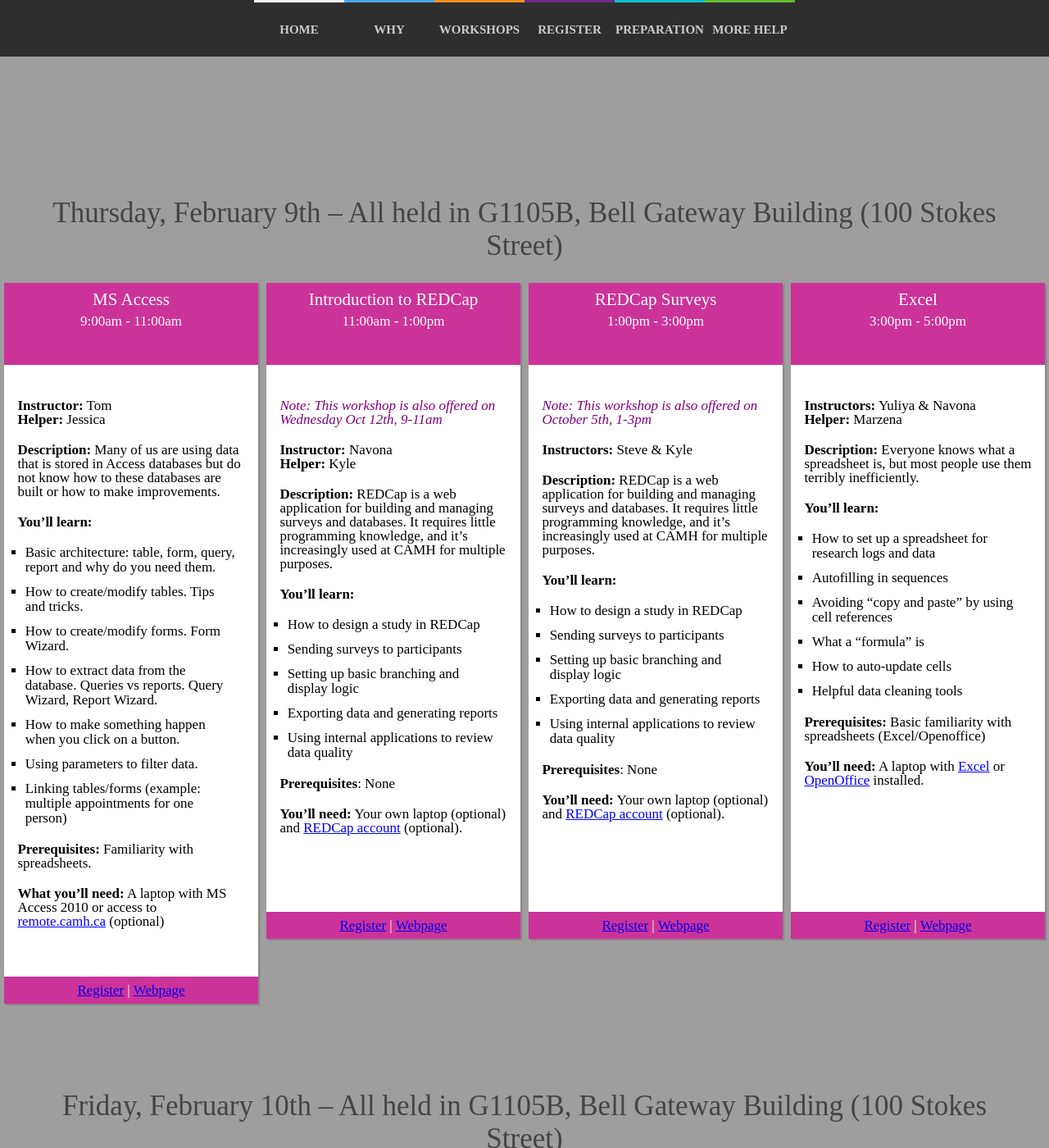
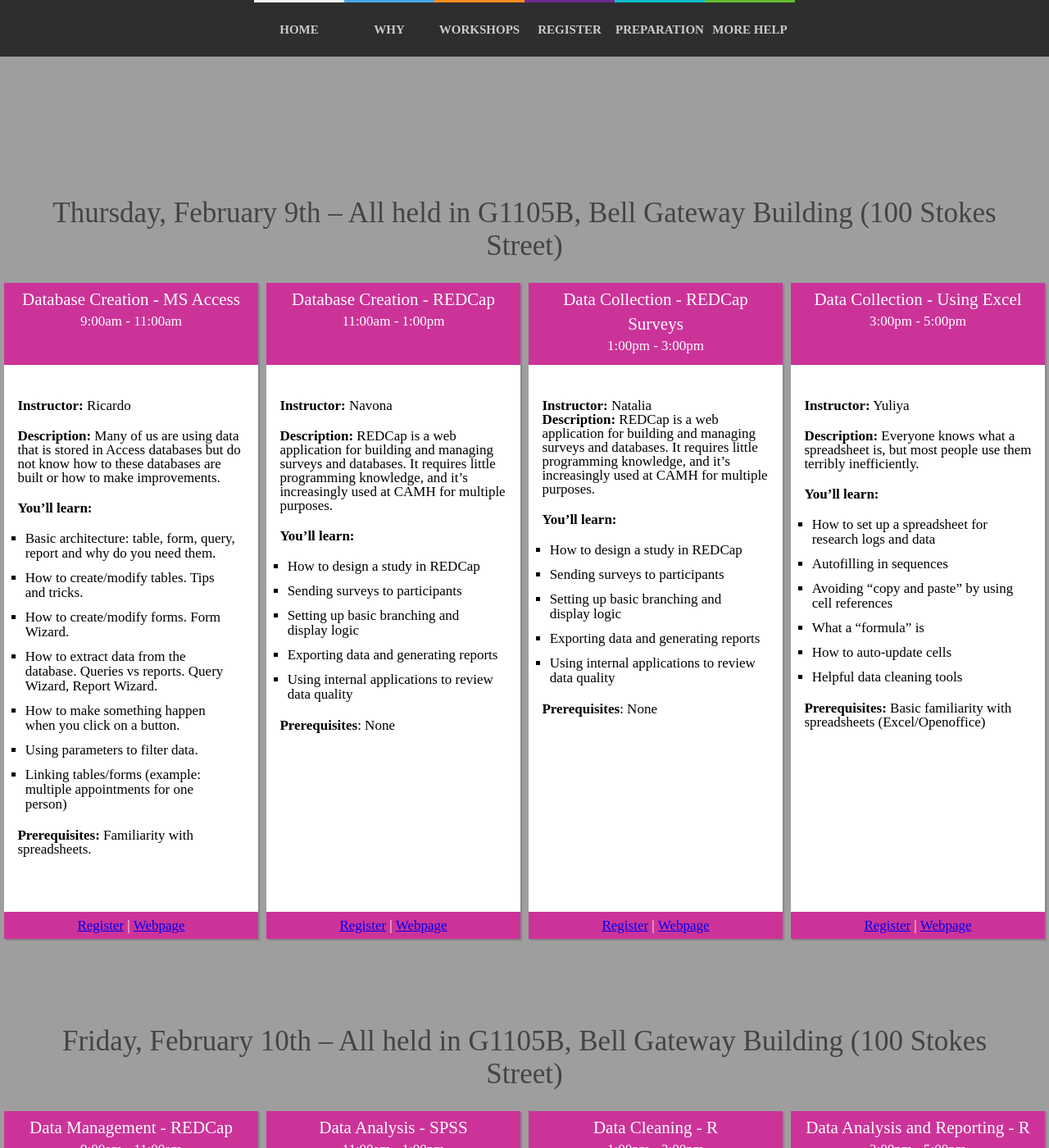
Before and after one commit to CAMH-SCWG/feb-2017-workshops, a Jekyll site: the page built from _posts/2017-01-03-details.md, in a window 1280 px wide and 1400 px high. Shown: the whole window at 82% size. Built offline with Jekyll 4.4.1, drawn with Linux system fonts in a browser that asks for light colours; nearby versions of some CDN libraries; our own code applies the rules of GitHub Pages for plain Markdown files; some of the changed text lies outside the part shown.

Commit message:
Updated workshop info

```diff
--- a/_posts/2017-01-03-details.md
+++ b/_posts/2017-01-03-details.md
@@ -11,13 +11,12 @@
 
 <div class="card">
 <div class="card-title" markdown="1">
-#### MS Access
+#### Database Creation - MS Access
 
 ##### 9:00am - 11:00am
 </div>
 <div class="card-body" markdown="1">
-**Instructor:** Tom <br>
-**Helper:** Jessica
+**Instructor:** Ricardo <br>
 
 **Description:** Many of us are using data that is stored in Access databases but do not know how to these databases are built or how to make improvements.
 
@@ -33,8 +32,6 @@
 
 **Prerequisites:** Familiarity with spreadsheets.
 
-**What you'll need:** A laptop with MS Access 2010 or access to [remote.camh.ca](#preparation) (optional)
-
 <br/>
 <br/>
 <br/>
@@ -47,15 +44,12 @@
 
 <div class="card">
 <div class="card-title" markdown="1">
-#### Introduction to REDCap
+#### Database Creation - REDCap
 
 ##### 11:00am - 1:00pm
 </div>
 <div class="card-body" markdown="1">
-*<font color = "purple">Note: This workshop is also offered on Wednesday Oct 12th, 9-11am</font>*
-
 **Instructor:** Navona <br>
-**Helper:** Kyle
 
 **Description:** REDCap is a web application for building and managing surveys and databases. It requires little programming knowledge, and it's increasingly used at CAMH for multiple purposes.
 
@@ -69,7 +63,35 @@
 
 **Prerequisites**: None
 
-**You'll need:** Your own laptop (optional) and [REDCap account](#preparation) (optional).
+<br/>
+<br/>
+<br/>
+
+</div>
+<div class="card-footer">
+<a href="#workshop-schedule-and-registration">Register</a> | <a href="{{site.root}}/workshops/redcap">Webpage</a>
+</div>
+</div>
+
+<div class="card">
+<div class="card-title" markdown="1">
+#### Data Collection - REDCap Surveys
+
+##### 1:00pm - 3:00pm
+</div>
+<div class="card-body" markdown="1">
+**Instructor:** Natalia <br>
+**Description:** REDCap is a web application for building and managing surveys and databases. It requires little programming knowledge, and it's increasingly used at CAMH for multiple purposes.
+
+**You'll learn:**
+
+- How to design a study in REDCap
+-	Sending surveys to participants
+-	Setting up basic branching and display logic
+-	Exporting data and generating reports
+-	Using internal applications to review data quality
+
+**Prerequisites**: None
 
 <br/>
 <br/>
@@ -83,50 +105,13 @@
 
 <div class="card">
 <div class="card-title" markdown="1">
-#### REDCap Surveys
-
-##### 1:00pm - 3:00pm
-</div>
-<div class="card-body" markdown="1">
-
-*<font color = "purple">Note: This workshop is also offered on October 5th, 1-3pm</font>*
-
-**Instructors:** Steve & Kyle <br>
-
-**Description:** REDCap is a web application for building and managing surveys and databases. It requires little programming knowledge, and it's increasingly used at CAMH for multiple purposes.
-
-**You'll learn:**
-
-- How to design a study in REDCap
--	Sending surveys to participants
--	Setting up basic branching and display logic
--	Exporting data and generating reports
--	Using internal applications to review data quality
-
-**Prerequisites**: None
-
-**You'll need:** Your own laptop (optional) and [REDCap account](#preparation) (optional).
-
-<br/>
-<br/>
-<br/>
-
-</div>
-<div class="card-footer">
-<a href="#workshop-schedule-and-registration">Register</a> | <a href="{{site.root}}/workshops/redcap">Webpage</a>
-</div>
-</div>
-
-<div class="card">
-<div class="card-title" markdown="1">
-#### Excel
+#### Data Collection - Using Excel
 
 ##### 3:00pm - 5:00pm
 </div>
 <div class="card-body" markdown="1">
 
-**Instructors:** Yuliya & Navona<br>
-**Helper:** Marzena
+**Instructor:** Yuliya<br>
 
 **Description:** Everyone knows what a spreadsheet is, but most people use them terribly inefficiently.
 
@@ -140,8 +125,6 @@
  - Helpful data cleaning tools
 
 **Prerequisites:** Basic familiarity with spreadsheets (Excel/Openoffice)
-
-**You'll need:** A laptop with [Excel](#preparation) or [OpenOffice](#preparation) installed.
 
 </div>
 <div class="card-footer">
@@ -157,13 +140,12 @@
 
 <div class="card">
 <div class="card-title" markdown="1">
-#### Advanced REDCap
+#### Data Management - REDCap
 
 ##### 9:00am - 11:00am
 </div>
 <div class="card-body" markdown="1">
-**Instructors:** Steve<br>
-**Helper:**
+**Instructor:** Steve<br>
 
 **Description:** You’ve built a project in REDCap, and now would like to learn more about this software.
 
@@ -180,7 +162,6 @@
 
 **Prerequisites**: Some familiarity with REDCap.
 
-**You'll need:** Your own laptop (optional) and [REDCap account](#preparation) (optional).
 <br/>
 <br/>
 <br/>
@@ -195,13 +176,12 @@
 
 <div class="card">
 <div class="card-title" markdown="1">
-#### SPSS
+#### Data Analysis - SPSS
 
 ##### 11:00am - 1:00pm
 </div>
 <div class="card-body" markdown="1">
 **Instructor:** Marcia <br>
-**Helper:** Erin
 
 **Description:** SPSS can be very useful for simple data exploration to advanced statistics. It is widely used at CAMH and is a tool very much worth knowing.
 
@@ -229,14 +209,13 @@
 
 <div class="card">
 <div class="card-title" markdown="1">
-#### Introduction to R
+#### Data Cleaning - R
 
 ##### 1:00pm - 3:00pm
 </div>
 <div class="card-body" markdown="1">
 
-**Instructors:** Erin <br>
-**Helpers:**
+**Instructor:** Erin <br>
 
 **Description:** R is a free, featureful and sometimes magical language for doing statistical analysis. This workshop will introduce you to R and the Rstudio enviroment.
 
@@ -248,8 +227,6 @@
 
 **Prerequisites**: Familiarity with another programming language
 
-**You'll need:** A laptop with [R and R studio](#preparation) installed.
-
 
 </div>
 <div class="card-footer">
@@ -260,13 +237,12 @@
 
 <div class="card">
 <div class="card-title" markdown="1">
-#### Exploring Data with R
+#### Data Analysis and Reporting - R
 
 ##### 3:00pm - 5:00pm
 </div>
 <div class="card-body" markdown="1">
-**Instructors:** Erin <br>
-**Helper:** Leon
+**Instructor:** Erin <br>
 
 **Description:** You know the basic functionality of R, but the hardest part is getting your data in order. In this workshop you’ll learn some fundamental ways of organizing and manipulating datasets, as well as visualising your data.
 
@@ -277,8 +253,6 @@
 -	Plotting and visualization with ggplot2
 
 **Prerequisites**: Basic familiarity with R (i.e. Introduction to R)
-
-**You'll need:** A laptop with [R and R studio](#preparation) installed.
 
 <br/>
 <br/>
```
Also changed, not shown: _posts/2017-01-01-intro.md (+4 -40 lines), _posts/2017-01-04-registration.md (+1 -1 lines), _posts/2017-01-06-more-help.md (+0 -4 lines).
